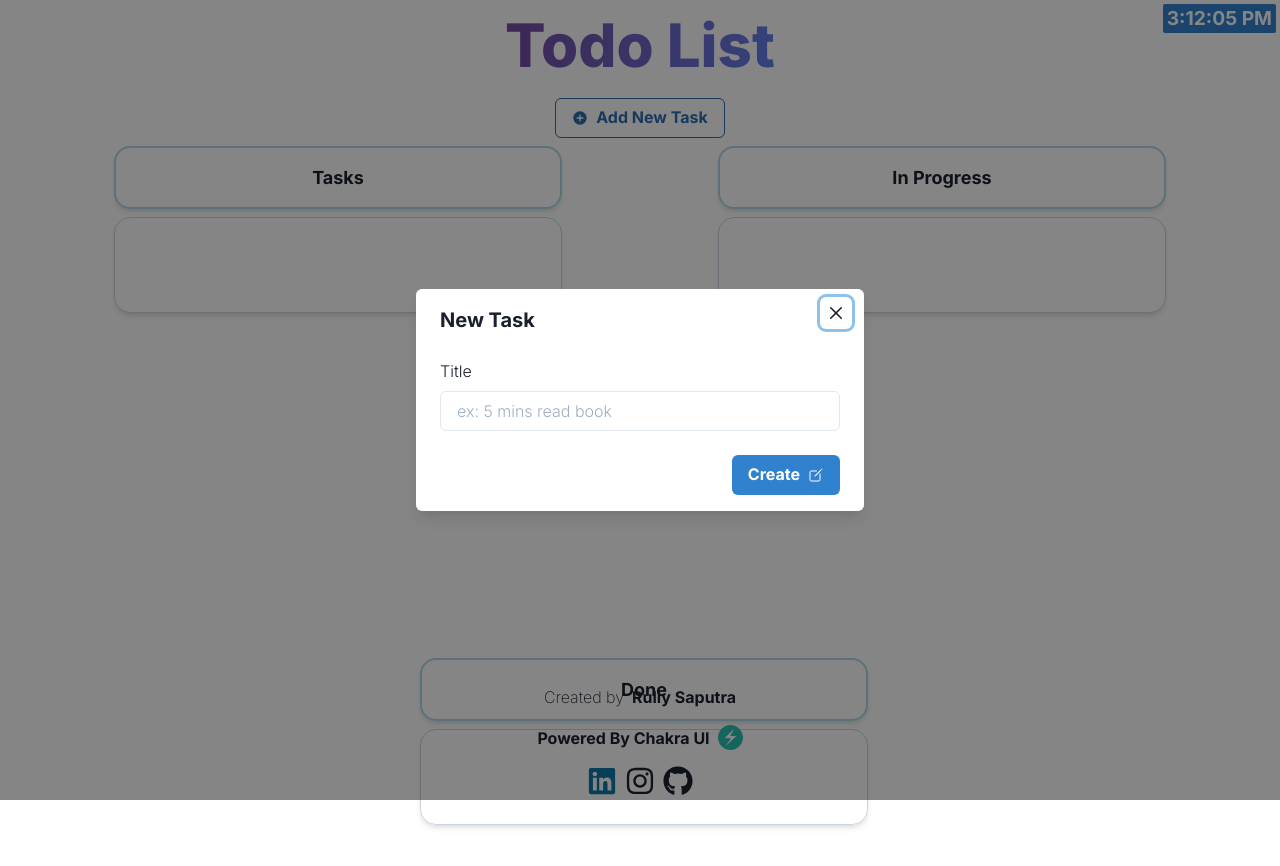
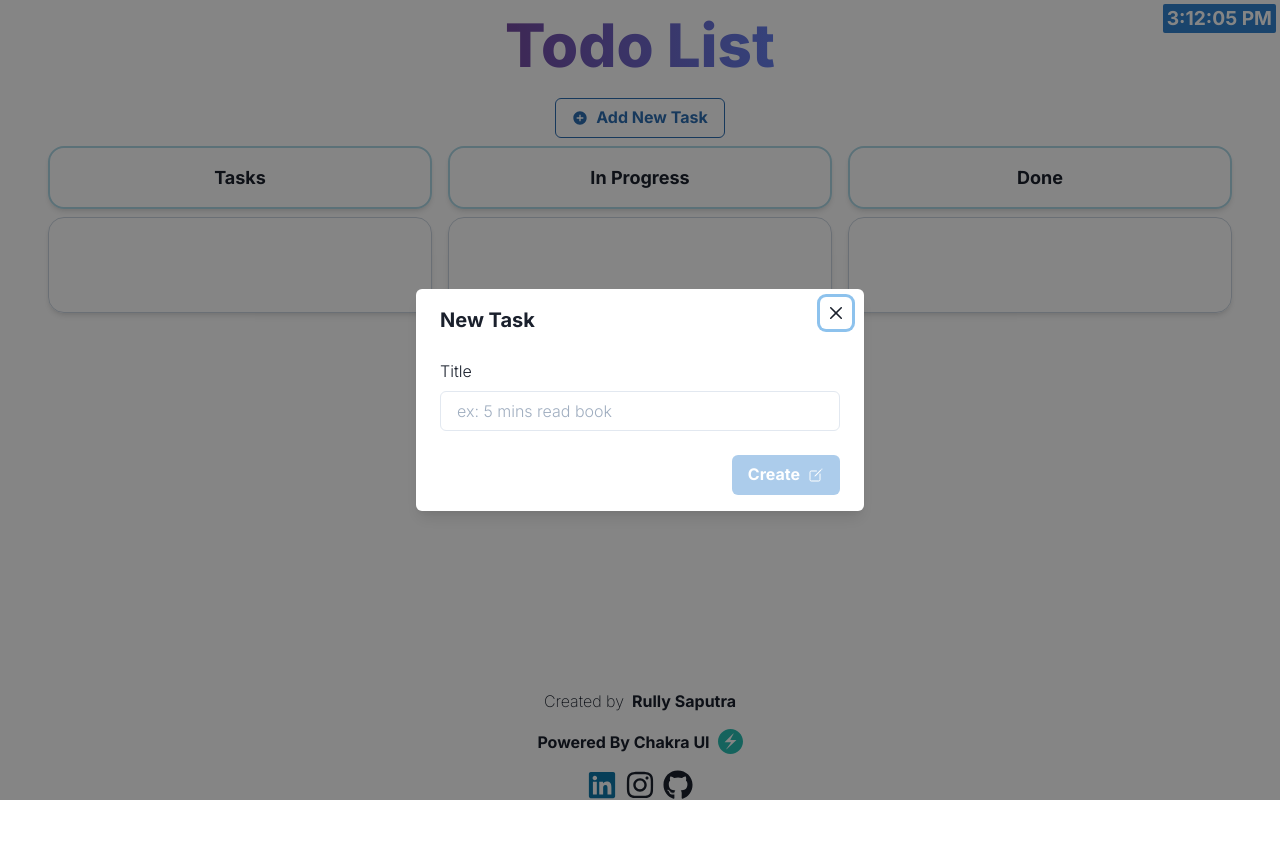
Before and after one commit to rully-saputra15/todolist, a React (Vite) app: page / in a window 1280 px wide. Both pictures are taken after a click on the button "Add New Task". Shown: the top 866 px of the page. After the commit the page ends 800 px from the top, so only its background shows below. Built offline with nearby package versions, Linux system fonts and the light colour scheme.

Commit message:
feat: prevent task without title
fix: fix the footer position so that still bottom without override box

fix: the width for every task box component

```diff
--- a/src/App.tsx
+++ b/src/App.tsx
@@ -13,7 +13,6 @@ import EditTaskModal from "./components/EditTaskModal";
 import {EditTaskModalData} from "./interfaces";
 import moment from "moment";
 
-
 const App = () => {
   const initialState = {
     editTaskModalData: {
@@ -28,6 +27,8 @@ const App = () => {
   const [newTaskValue, setNewTaskValue] = useState("");
   const [nowTime, setNowTime] = useState(moment().format('LTS'));
   const [editTaskModalData, setEditTaskModalData] = useState<EditTaskModalData>(initialState.editTaskModalData);
+  const [isTitleTaskFilled, setIsTitleTaskFilled] = useState(false);
+  const [isTitleTaskUpdated, setIsTitleTaskUpdated] = useState(false);
   const successToast = useToast();
 
   useEffect(() => {
@@ -59,6 +60,7 @@ const App = () => {
     = useDisclosure();
 
   const handleChangeNewTaskValue = useCallback((titleTask: string) => {
+    setIsTitleTaskFilled(titleTask !== '');
     setNewTaskValue(titleTask);
   }, [newTaskValue]);
 
@@ -68,6 +70,7 @@ const App = () => {
       title: newTaskValue
     });
     setNewTaskValue("");
+    setIsTitleTaskFilled(false);
     onCloseNewTaskModal();
     handleShowToast("New Task Successfully Added");
   }, [newTaskValue, handleShowToast]);
@@ -82,12 +85,16 @@ const App = () => {
   }, [onOpenEditTaskModal, setEditTaskModalData]);
 
   const handleEditTaskModal = useCallback((titleTask: string) => {
+    const mainTaskSearchedLocation = mainTask[editTaskModalData.entityId]
+      .findIndex((task) => task.id === editTaskModalData.taskId);
+    const selectedTitleTask = mainTask[editTaskModalData.entityId][mainTaskSearchedLocation].title;
+    setIsTitleTaskUpdated(selectedTitleTask !== titleTask)
     setEditTaskModalData({
       taskId: editTaskModalData.taskId,
       taskValue: titleTask,
       entityId: editTaskModalData.entityId
     });
-  }, [newTaskValue, setEditTaskModalData, editTaskModalData]);
+  }, [mainTask, newTaskValue, setEditTaskModalData, editTaskModalData]);
 
   const handleUpdateTaskValue = useCallback(() => {
     const updatedMainTask = { ...mainTask };
@@ -140,7 +147,8 @@ const App = () => {
 
   return (
     <>
-      <VStack mx={10} justifyContent="space-between">
+      <VStack mx={10} justifyContent="space-between" h="100vh">
+        <VStack w="100%">
           <Text bgGradient="linear(to-l, #667eea, #764ba2)"
                 bgClip="text"
                 fontSize="6xl"
@@ -154,7 +162,7 @@ const App = () => {
             Add New Task
           </Button>
           <DragDropContext onDragEnd={onDragEnd}>
-          <HStack justifyContent="space-around"
+            <HStack justifyContent="space-evenly"
                     w="100%"
                     alignItems="flex-start"
                     flexWrap="wrap">
@@ -175,6 +183,7 @@ const App = () => {
                                  handleOpenEditTaskModal={handleOpenEditTaskModal}/>
             </HStack>
           </DragDropContext>
+        </VStack>
         <FooterComponent handleOpenNewTab={handleOpenNewTab}/>
       </VStack>
       <Badge pos="absolute"
@@ -188,9 +197,11 @@ const App = () => {
       <NewTaskModal isOpen={isOpenNewTaskModal}
                     onClose={onCloseNewTaskModal}
                     newTaskValue={newTaskValue}
+                    isTitleTaskFilled={isTitleTaskFilled}
                     handleAddNewTask={handleAddNewTask}
                     handleChangeNewTaskValue={handleChangeNewTaskValue}/>
       <EditTaskModal isOpen={isOpenEditTaskModal}
+                     isTitleTaskUpdated={isTitleTaskUpdated}
                      onClose={onCloseEditTaskModal}
                      editTaskModalData={editTaskModalData}
                      handleChangeNewTaskValue={handleEditTaskModal}
--- a/src/components/EditTaskModal.tsx
+++ b/src/components/EditTaskModal.tsx
@@ -15,6 +15,7 @@ import {EditTaskModalData} from "../interfaces";
 
 interface EditTaskModalProps {
   isOpen: boolean;
+  isTitleTaskUpdated: boolean;
   onClose: () => void;
   editTaskModalData: EditTaskModalData;
   handleChangeNewTaskValue: (titleTask: string) => void;
@@ -24,6 +25,7 @@ interface EditTaskModalProps {
 const EditTaskModal: FC<EditTaskModalProps> = (
   {
     isOpen,
+    isTitleTaskUpdated,
     onClose,
     editTaskModalData,
     handleChangeNewTaskValue,
@@ -47,6 +49,7 @@ const EditTaskModal: FC<EditTaskModalProps> = (
         </ModalBody>
         <ModalFooter>
           <Button colorScheme="blue"
+                  disabled={!isTitleTaskUpdated}
                   rightIcon={<IoCreateOutline/>}
                   onClick={handleUpdateTaskValue}>
             Oke
--- a/src/components/FooterComponent.tsx
+++ b/src/components/FooterComponent.tsx
@@ -9,7 +9,7 @@ interface FooterComponentProps {
 
 const FooterComponent: FC<FooterComponentProps> = ({ handleOpenNewTab }) => {
   return (
-    <VStack alignItems="center" justifyContent="flex-start" spacing={4} pos="absolute" bottom={1}>
+    <VStack alignItems="center" justifyContent="flex-start" spacing={4}>
       <HStack justifyContent="flex-start">
         <Text fontWeight={200}>Created by</Text>
         <Text fontWeight={700}>Rully Saputra</Text>
--- a/src/components/NewTaskModal.tsx
+++ b/src/components/NewTaskModal.tsx
@@ -1,6 +1,6 @@
 import {FC} from "react";
 import {
-  Button, FormControl, FormLabel, Input,
+  Button, FormControl, FormErrorMessage, FormLabel, Input,
   Modal,
   ModalBody,
   ModalCloseButton,
@@ -13,6 +13,7 @@ import {IoCreateOutline} from "react-icons/io5";
 
 interface NewTaskModalProps {
   isOpen: boolean;
+  isTitleTaskFilled: boolean;
   onClose: () => void;
   newTaskValue: string;
   handleAddNewTask: () => void;
@@ -22,6 +23,7 @@ interface NewTaskModalProps {
 const NewTaskModal: FC<NewTaskModalProps> = (
   {
     isOpen,
+    isTitleTaskFilled,
     onClose,
     newTaskValue,
     handleAddNewTask,
@@ -39,12 +41,19 @@ const NewTaskModal: FC<NewTaskModalProps> = (
             <FormLabel>Title</FormLabel>
             <Input placeholder='ex: 5 mins read book'
                    value={newTaskValue}
+                   required
                    onChange={(ev) => handleChangeNewTaskValue(ev.currentTarget.value)}
             />
+            {
+              !isTitleTaskFilled && (
+                <FormErrorMessage>Task title is required.</FormErrorMessage>
+              )
+            }
           </FormControl>
         </ModalBody>
         <ModalFooter>
           <Button colorScheme='blue'
+                  disabled={!isTitleTaskFilled}
                   rightIcon={<IoCreateOutline/>}
                   onClick={handleAddNewTask}>
             Create
--- a/src/components/TodoListComponent.tsx
+++ b/src/components/TodoListComponent.tsx
@@ -24,7 +24,7 @@ const TodoListComponent: FC<TodoListComponentProps> = (
 ) => {
   return (
     <SlideFade in={true} offsetY={animationOffsetY}>
-      <VStack alignItems="center" w="md" h="lg">
+      <VStack alignItems="center" w="sm" h="lg">
         <TitleSection title={entity.title}/>
         <Droppable droppableId={entity.id} type="tasks">
           {(providedDroppable, snapshot) => {
--- a/src/useStore.ts
+++ b/src/useStore.ts
@@ -1,5 +1,6 @@
 import create from "zustand";
 import {MainTask, Task} from "./interfaces";
+import {persist} from "zustand/middleware";
 
 interface Store {
   mainTask: MainTask;
@@ -10,7 +11,7 @@ interface Store {
   // setDone: () => void;
 }
 
-export const useStore = create<Store>(set => ({
+export const useStore = create<Store>(persist((set, get) => ({
       mainTask: {
         tasks: [],
         inProgress: [],
@@ -26,5 +27,9 @@ export const useStore = create<Store>(set => ({
         {
           mainTask: updatedMainTask
         }
-  ),
-}));
+      )
+    }),
+    {
+      name: "todolist"
+    })
+);
```
Lines whose indentation alone changed are shown as unchanged.
